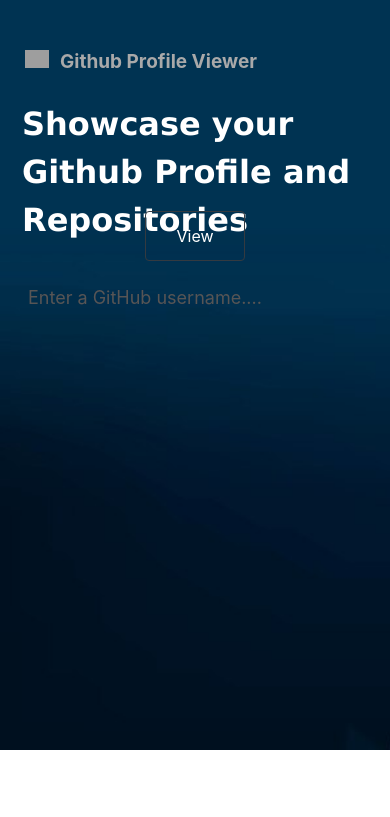
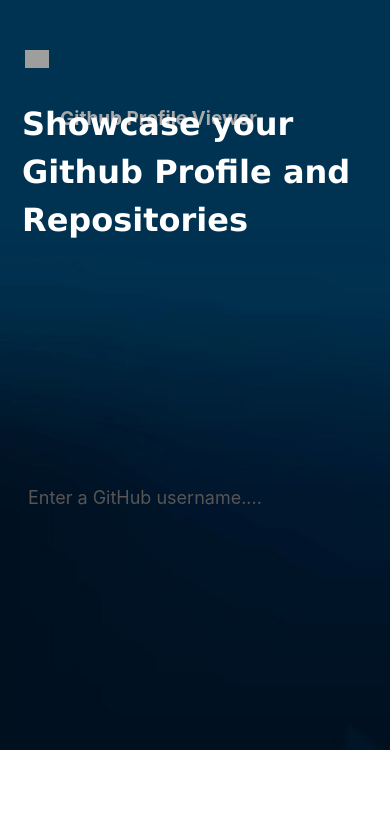
Before and after one commit to FahaamKhan628444/samplefee, a plain HTML site: page index.html in a window 390 px wide. Shown: the top 817 px of the page. Drawn offline with nearby package versions, Linux system fonts and the light colour scheme; grey boxes are pictures that could not be loaded.

Commit message:
Update styles.css

```diff
--- a/styles.css
+++ b/styles.css
@@ -101,18 +101,18 @@
         left: 25px;
     }
     .container .Viewer {
-        top: 48px;
+        top: 105px;
         left: 60px;
         font-size: 19px;
     }
     input[type=text] {
-        top: 280px;
+        top: 480px;
         left: 20px;
         width: calc(100% - 40px);
         height: 35px;
     }
     .input-username .btn {
-        top: 105px;
+        top: 820px;
         left: calc(50% - 50px);
     }
 }
```
